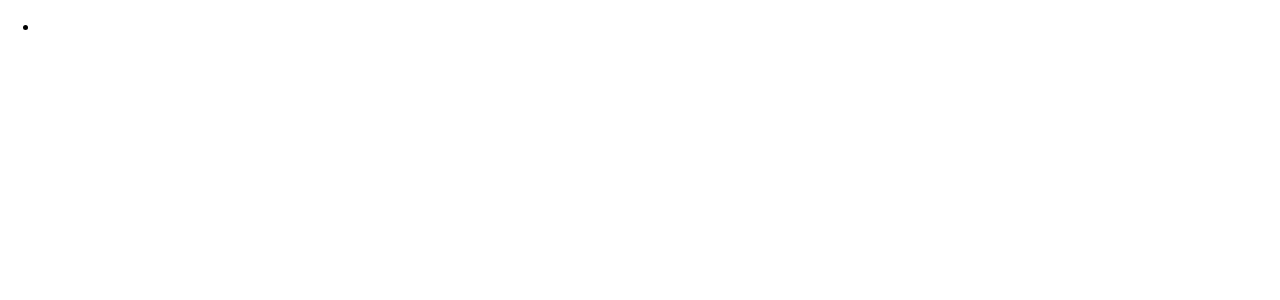
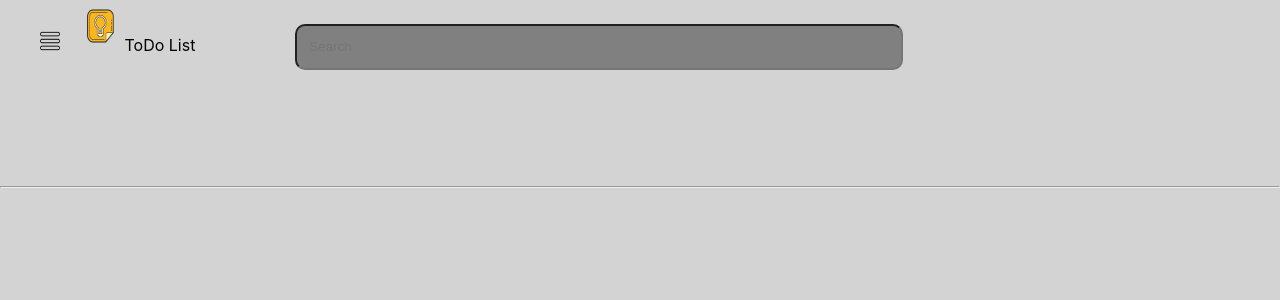
Before and after one commit to Chandramohan97/googlekeep, a React (Create React App) app: page / in a window 1280 px wide. Shown: the top 300 px of the page. Built offline with nearby package versions, Linux system fonts and the light colour scheme.

Commit message:
Styling the search bar

```diff
--- /dev/null
+++ b/src/Assets/Header.css
@@ -0,0 +1,46 @@
+body{
+    background-color: lightgray;
+}
+.nav-bar{
+    display: flex;
+    justify-content: space-between;
+    /* background-color: gray; */
+}
+img{
+    height: 20px;
+    width: 20px;
+
+}
+
+img[alt="logo"]{
+    height: 50px;
+    width: 40px;
+    margin-left: 20px;
+}
+ul{
+    list-style: none;
+    margin-top: 1px;
+}
+
+li{
+    display: inline;
+}
+
+input{
+    margin-left: 100px;
+    width: 600px;
+    height: 40px;
+    border-radius: 10px;
+    margin-top: 1px;
+    text-indent: 10px;
+    background-color: grey;
+    color: rgb(62, 57, 57);
+}
+
+input:focus{
+    background-color: white;
+    color: black;
+}
+#line{
+    margin-top: 100px;
+}
--- a/src/Components/Header.js
+++ b/src/Components/Header.js
@@ -1,18 +1,27 @@
 import React from "react";
+import menu from "../Assets/menu.png";
+import logo from "../Assets/icon_googleKeep.png";
+import "../Assets/Header.css";
 
 const Header = () => {
   return (
+    <>
       <nav className="nav-bar">
         <ul>
           <li>
-          {" "}
-          <a
-            href="https://www.flaticon.com/free-icons/menu"
-            title="menu icons"
-          ></a>
+            <img src={menu} alt="bar" />
+          </li>
+
+          <li>
+            <img src={logo} alt="logo" /> ToDo List
+          </li>
+          <li>
+            <input type="text" placeholder="Search"></input>
           </li>
         </ul>
       </nav>
+      <hr id="line" />
+    </>
   );
 };
 
```
Lines whose indentation alone changed are shown as unchanged.
